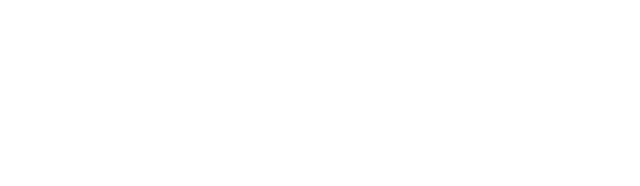
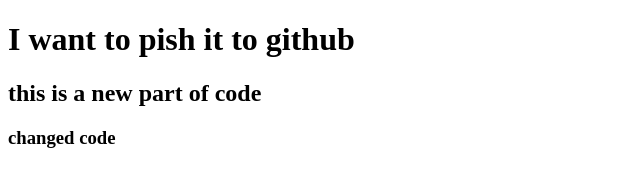
Before and after one commit to nurhossain-webd/my-second-repo, a plain HTML site: page index.html in a window 1280 px wide. Shown: the whole page, without its empty margins (0-640 px from the left). Drawn offline with Linux system fonts and the light colour scheme.

Commit message:
added line

```diff
--- a/index.html
+++ b/index.html
@@ -6,6 +6,9 @@
     <title>my second github repo</title>
 </head>
 <body>
+    <h1>I want to pish it to github</h1>
+    <h2>this is a new part of code</h2>
+    <h3>changed code</h3>
 
 </body>
 </html>
```
